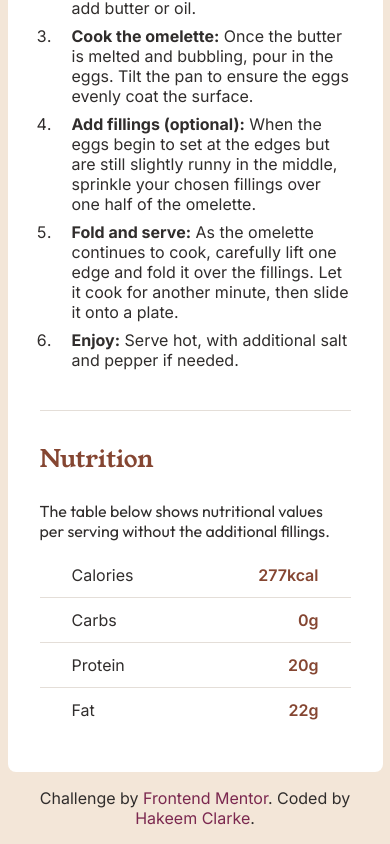
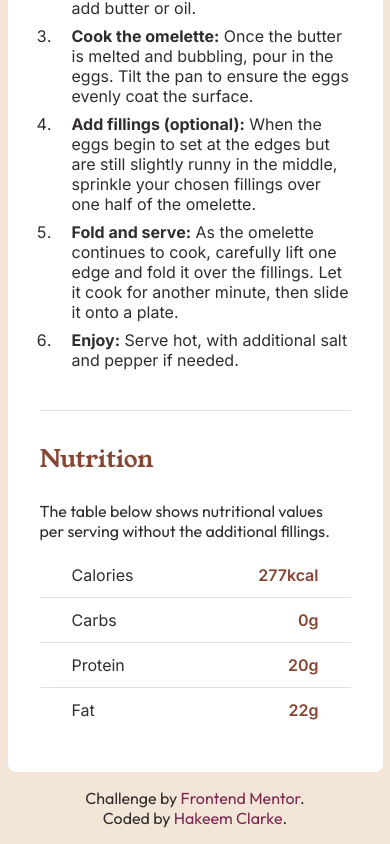
Before and after one commit to hakeem-jc/recipe-page, a Next.js app: page / in a window 390 px wide. Shown: the part 1191-2035 px from the top of the page. Built offline with nearby package versions, Linux system fonts and the light colour scheme.

Commit message:
Remove min-height and make footer more responsive

```diff
--- a/app/globals.css
+++ b/app/globals.css
@@ -64,6 +64,8 @@ footer {
 
 .attribution {
   padding: 1rem;
+  text-align: center;
+  text-wrap: wrap;
 }
 
 @media screen and (min-width: 768px) {
--- a/app/page.module.css
+++ b/app/page.module.css
@@ -3,7 +3,6 @@
   flex-direction: column;
   justify-content: space-between;
   align-items: center;
-  min-height: 100vh;
 }
 
 .recipeContainer {
@@ -92,4 +91,8 @@
   .image, .main {
     border-radius: 8px;
   }
+
+  .recipeContainer {
+    width: 736px;
+  }
 }
--- a/app/page.tsx
+++ b/app/page.tsx
@@ -94,8 +94,8 @@ export default function Home() {
        </article>
 
       <footer className="attribution">
-        Challenge by <a href="https://www.frontendmentor.io?ref=challenge" target="_blank">Frontend Mentor</a>.
-        Coded by <a href="https://www.frontendmentor.io/profile/hakeem-jc">Hakeem Clarke</a>.
+        <p>Challenge by <a href="https://www.frontendmentor.io?ref=challenge" target="_blank">Frontend Mentor</a>. </p>
+        <p>Coded by <a href="https://www.frontendmentor.io/profile/hakeem-jc">Hakeem Clarke</a>.</p>
       </footer>
     </main>
   );
```
